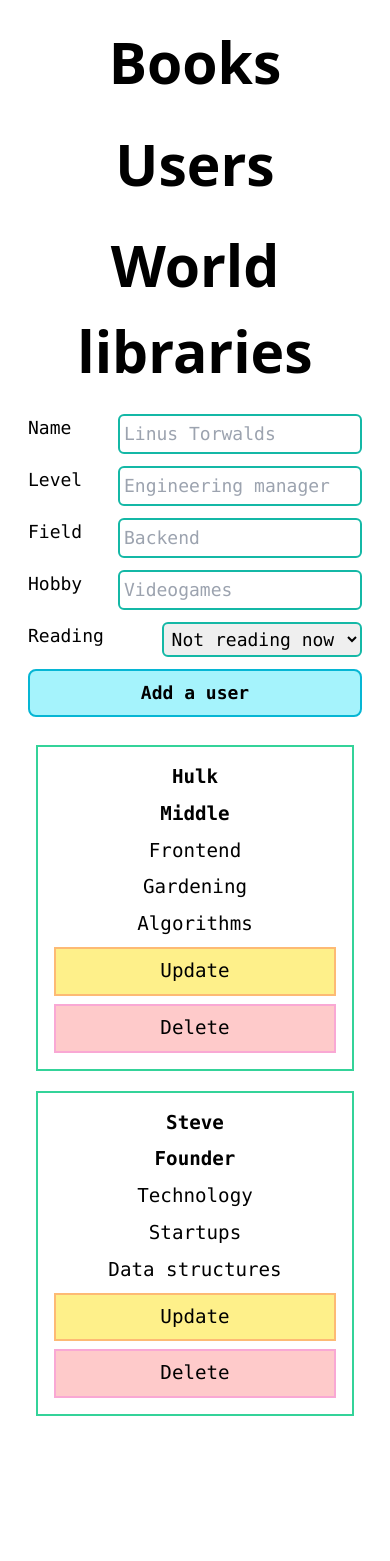
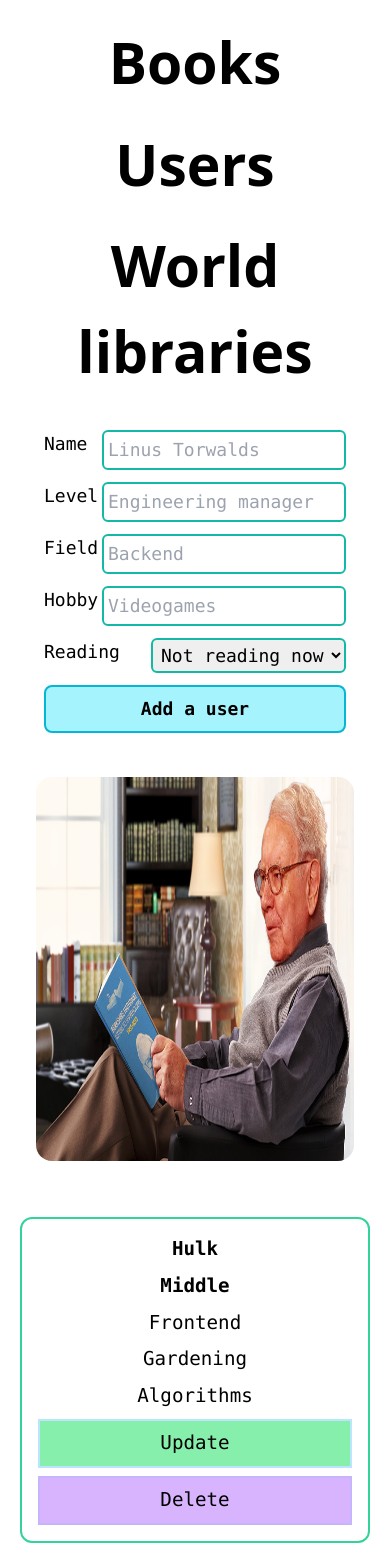
Before and after one commit to Bilolini/library, a React (Vite) app in the folder exam/: page /users in a window 390 px wide. Shown: the top 1561 px of the page. Before the commit the page ends 1424 px from the top, so only its background shows below. Built offline with nearby package versions, Linux system fonts and the light colour scheme.

Commit message:
color-change, image-add, sort, responsive

```diff
--- a/exam/src/App.jsx
+++ b/exam/src/App.jsx
@@ -17,7 +17,7 @@ const linksArray = [
 function App() {
     const linksMappedArray = linksArray.map((elem, index) => {
         return (
-            <NavLink className='text-2xl  xl:text-xl lg:text-xl md:text-xl max-sm:text-2xl hover:underline focus:bg-slate-900 focus:text-slate-100 p-2 focus:rounded-md font-bold' key={index} to={elem.to}>{elem.name}</NavLink>
+            <NavLink className='text-2xl  xl:text-xl lg:text-xl md:text-xl sm:text-xl hover:underline focus:bg-slate-900 focus:text-slate-100 p-2 focus:rounded-md font-bold' key={index} to={elem.to}>{elem.name}</NavLink>
         )
     })
     return (
--- a/exam/src/book/bookSlice.jsx
+++ b/exam/src/book/bookSlice.jsx
@@ -37,6 +37,11 @@ export const bookSlice = createSlice({
         deleteBook: (state, {payload}) => {
             state.value = state.value.filter(elem => elem.id !== payload)
             console.log(state.value)
+        },
+        sorted: (state, {payload}) => {
+            state.value = state.value.sort((a, b) => {
+                return a[payload] > b[payload] ? 1: -1;
+            })
         }
     }
 })
--- a/exam/src/components/Books.jsx
+++ b/exam/src/components/Books.jsx
@@ -33,8 +33,12 @@ function Books() {
         }
     }
     return (
-        <div className='flex gap-5 max-sm:flex-col px-4'>
-            <div className="w-2/5 mr-10 max-sm:w-full h-max rounded-xl">
+        <div >
+            <div className='xl:justify-around flex gap-5 max-sm:flex-col px-4 h-max items-center md:justify-normal mb-10'>
+                <div className="xl:w-2/5 w-3/5 p-2 max-md:w-3/5 max-sm:w-full rounded-xl">
+                    <img src="books.jpg" alt="Beautiful image" className='w-full h-96 rounded-2xl' />
+                </div>
+                <div className="w-2/5 p-4 max-md:w-2/5 max-sm:w-full h-max rounded-xl">
                     <form action="" onSubmit={addBook} className='grid gap-3 text-lg font-mono'>
                         <div className="lg:flex-row md:flex-col sm:flex-col flex justify-between">
                             <label htmlFor="name">Name</label>
@@ -83,7 +87,8 @@ function Books() {
                             className="border-2 w-full p-2 rounded-lg text-lg font-mono font-bold bg-indigo-200 border-indigo-500">Add a book</button>
                     </form>
                 </div>
-            <div className="p-2 h-max rounded-xl w-3/5 grid xl:grid-cols-3 md:grid-cols-2 lg:gap-10 gap-5 max-sm:w-full">
+            </div>
+            <div className="p-2 h-max rounded-xl w-full grid xl:grid-cols-4 lg:grid-cols-3 md:grid-cols-2 lg:gap-10 gap-5 sm:w-full">
                 {
                     books ?
                         books.map(elem => {
--- a/exam/src/components/UserItem.jsx
+++ b/exam/src/components/UserItem.jsx
@@ -1,8 +1,9 @@
 import { useState } from 'react'
-import { useDispatch, useSelector } from 'react-redux';
+import { useDispatch, useSelector} from 'react-redux';
 import { deleteUser, updateUser } from '../user/userSlice';
 
 function UserItem({elem}) {
+    let books = useSelector(state => state.book.value);
     const dispatch = useDispatch();
     const [change, setChange] = useState(false);
     const [update, setUpdate] = useState({ name: elem.name, field: elem.field, level: elem.level, hobby: elem.hobby, reading: elem.reading});
@@ -11,16 +12,16 @@ function UserItem({elem}) {
         dispatch(updateUser({ ...update, id: id }));
     }
     return (
-        <div className='h-max text-center p-4 border-2 border-emerald-400 text-sm font-mono flex flex-col gap-2'>
+        <div className='h-max text-center p-4 border-2 border-emerald-400 text-sm font-mono flex flex-col gap-2 rounded-xl'>
             <h3 className='font-bold truncate'>{update.name}</h3>
             <h3 className='font-bold truncate'>{update.level}</h3>
             <p>{update.field}</p>
             <p>{update.hobby}</p>
-            <p>{update.reading}</p>
-            <button className='border-2 border-orange-300 bg-yellow-200 text p-2' onClick={() => setChange(prev => !prev)}>Update</button>
+            <p className='truncate'>{update.reading || 'Not reading now'}</p>
+            <button className='border-2 border-sky-200 bg-green-300 text p-2' onClick={() => setChange(prev => !prev)}>Update</button>
             <button
                 type='delete'
-                className='p-2 border-2 border-pink-300 bg-red-200 text'
+                className='p-2 border-2 border-violet-300 bg-purple-300 text'
                 onClick={() => dispatch(deleteUser(elem.id))}>Delete</button>
             {
                 change
@@ -29,28 +30,45 @@ function UserItem({elem}) {
                         <input
                             value={update.name}
                             type="text"
-                            className="w-full border-2 p-1 rounded-md outline-orange-300 border-emerald-200"
+                            className="w-full border-2 p-1 rounded-md outline-sky-300 border-emerald-200"
                             onChange={event => setUpdate({ ...update, name: event.target.value })} />
                          <input
                             value={update.level}
                             type="text"
-                            className="w-full border-2 p-1 rounded-md outline-orange-300 border-emerald-200"
+                            className="w-full border-2 p-1 rounded-md outline-sky-300 border-emerald-200"
                             onChange={event => setUpdate({ ...update, level: event.target.value })} />
                         <input
                             type="text"
-                            className="border-2 p-1 rounded-md outline-orange-300 border-emerald-200"
+                            className="border-2 p-1 rounded-md outline-sky-300 border-emerald-200"
                             value={update.field}
                             onChange={event => setUpdate({ ...update, field: event.target.value })}
                         />
                         <input
                             type="text"
-                            className="border-2 p-1 rounded-md outline-orange-300 border-emerald-200"
+                            className="border-2 p-1 rounded-md outline-sky-300 border-emerald-200"
                             value={update.hobby}
                             onChange={event => setUpdate({ ...update, hobby: event.target.value })}
                         />
+                        {/* <input
+                            type="text"
+                            className="border-2 p-1 rounded-md outline-sky-300 border-emerald-200"
+                            value={update.reading}
+                            onChange={event => setUpdate({ ...update, reading: event.target.value })}
+                        /> */}
+                        <select onChange={event => setUpdate({ ...update, reading: event.target.value })} name="reading" id="reading" className="basis-3/5 border-2 p-1 rounded-md outline-sky-300 border-emerald-200">
+                            {/* I should check wheher the previous users took the bookand whether to take the book myself */}
+                            {
+                                books.map(elem => {
+                                    return (
+                                        <option  value={elem.name} key={elem.id}>{elem.name}</option>
+                                    )
+                                })
+                            }
+                            <option value="Not reading now">Not reading now</option>
+                        </select>
                         <button
                             type="button"
-                            className='p-2 border-2 border-orange-300 bg-yellow-200 text'
+                            className='p-2 border-2 border-sky-300 bg-yellow-200 text'
                             onClick={() => handleClick(elem.id)}>Save</button>
 
                     </form>
--- a/exam/src/components/Users.jsx
+++ b/exam/src/components/Users.jsx
@@ -10,11 +10,10 @@ function Users() {
     const leftBooks = [];
     const readBooks = users.map(elem => elem.reading);
     books.forEach(book => {
-        if(!readBooks.includes(book.name)){
+        if (!readBooks.includes(book.name)) {
             leftBooks.push(book)
         }
     })
-    console.log(leftBooks)
     const dispatch = useDispatch();
     const handleClick = (event) => {
         event.preventDefault();
@@ -27,7 +26,7 @@ function Users() {
         console.log(reading)
         if (username && level && field && reading) {
             setCounterForId(prev => prev + 1)
-            dispatch(addUser({ name: username, level: level,  id: counterForId, field: field , hobby: hobby, reading: reading}))
+            dispatch(addUser({ name: username, level: level, id: counterForId, field: field, hobby: hobby, reading: reading }))
             target.username.value = ''
             target.level.value = ''
             target.field.value = ''
@@ -36,8 +35,9 @@ function Users() {
         }
     }
     return (
-        <div className='flex gap-5 max-sm:flex-col px-4'>
-             <div className="w-2/5 mr-10 max-sm:w-full h-max rounded-xl">
+        <div >
+            <div className='xl:justify-around flex gap-5 max-sm:flex-col px-4 h-max items-center md:justify-normal mb-10'>
+                <div className="w-2/5 p-4 max-md:w-2/5 max-sm:w-full h-max rounded-xl">
                     <form action="" onSubmit={handleClick} className='grid gap-3 text-lg font-mono'>
                         <div className="lg:flex-row md:flex-col sm:flex-col flex justify-between">
                             <label htmlFor="username">Name</label>
@@ -92,7 +92,11 @@ function Users() {
                             className="border-2 w-full p-2 rounded-lg text-lg font-mono font-bold bg-cyan-200 border-cyan-500">Add a user</button>
                     </form>
                 </div>
-            <div className="p-2 h-max rounded-xl w-3/5 grid xl:grid-cols-3 md:grid-cols-2 lg:gap-10 gap-5 max-sm:w-full">
+                <div className="xl:w-2/5 w-3/5 p-2 max-md:w-3/5 max-sm:w-full rounded-xl">
+                    <img src="buffet.jpg" alt="Warren Buffet reading a book" className='w-full h-96 rounded-2xl' />
+                </div>
+            </div>
+            <div className="p-2 h-max rounded-xl w-full grid xl:grid-cols-3 md:grid-cols-2 lg:gap-10 gap-5 max-sm:w-full">
                 {
                     users ?
                         users.map(elem => {
```
Also changed, not shown: exam/src/components/BookItem.jsx (+9 -9 lines), exam/public/books.jpg (added), exam/public/buffet.jpg (added). Lines whose indentation alone changed are shown as unchanged.
